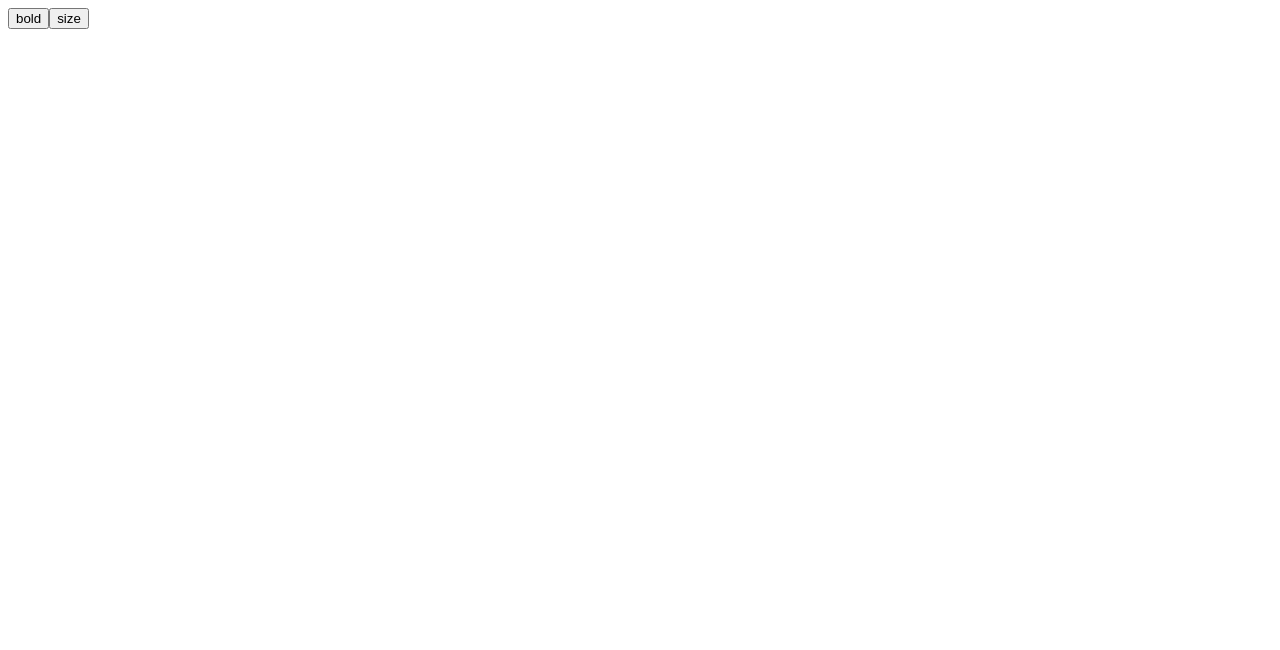
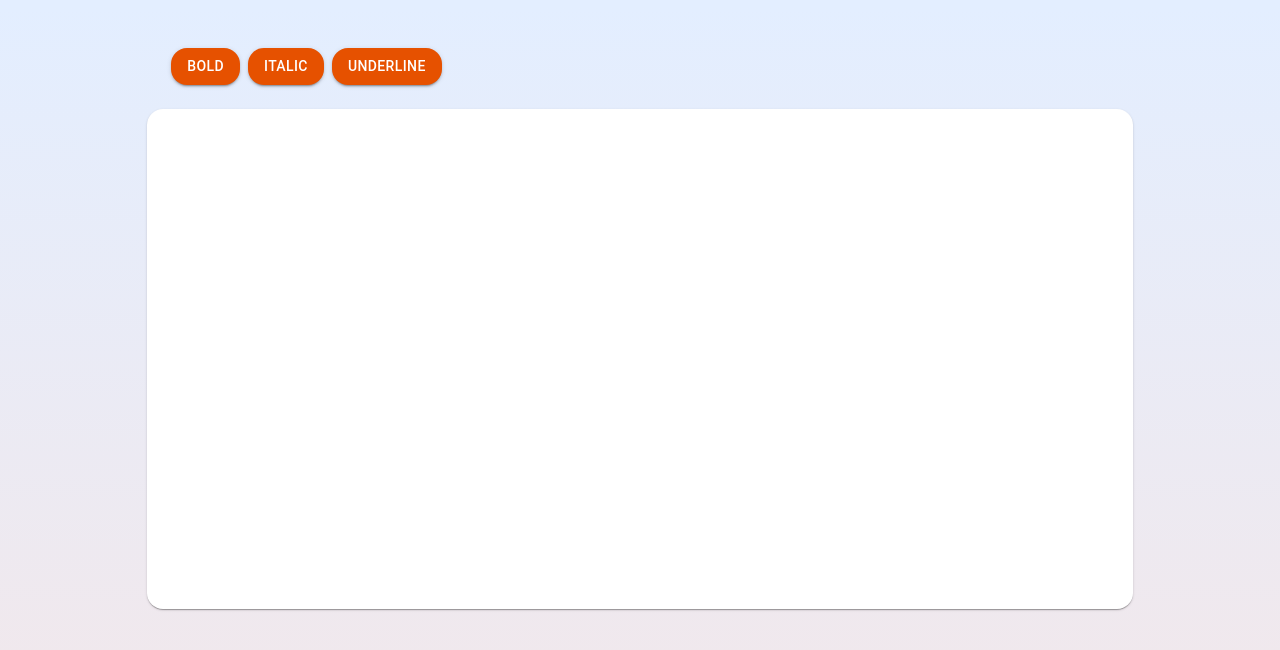
Before and after one commit to khrulenko/redentu_text_editor, a React (Create React App) app: page / in a window 1280 px wide. Shown: the top 650 px of the page. Built offline with nearby package versions, Linux system fonts and the light colour scheme.

Commit message:
added styles

```diff
--- a/package.json
+++ b/package.json
@@ -4,12 +4,18 @@
   "version": "0.1.0",
   "private": true,
   "dependencies": {
+    "@emotion/react": "^11.10.5",
+    "@emotion/styled": "^11.10.5",
+    "@mui/icons-material": "^5.11.0",
+    "@mui/material": "^5.11.6",
+    "@mui/styled-engine-sc": "^5.11.0",
     "@testing-library/jest-dom": "^5.16.5",
     "@testing-library/react": "^13.4.0",
     "@testing-library/user-event": "^13.5.0",
     "react": "^18.2.0",
     "react-dom": "^18.2.0",
     "react-scripts": "5.0.1",
+    "styled-components": "^5.3.6",
     "web-vitals": "^2.1.4"
   },
   "scripts": {
--- a/src/App.js
+++ /dev/null
@@ -1,8 +0,0 @@
-import { useEffect, useState } from 'react';
-import TextEditor from './components/TextEditor';
-
-function App() {
-  return <TextEditor />;
-}
-
-export default App;
--- /dev/null
+++ b/src/App.jsx
@@ -0,0 +1,12 @@
+import TextEditor from './components/TextEditor';
+import MainLayout from './components/MainLayout';
+
+function App() {
+  return (
+    <MainLayout>
+      <TextEditor />
+    </MainLayout>
+  );
+}
+
+export default App;
--- /dev/null
+++ b/src/components/MainLayout/index.jsx
@@ -0,0 +1,13 @@
+import { Stack } from '@mui/material';
+
+const MainLayout = ({ children }) => {
+  return (
+    <Stack spacing={6} p={3} alignItems="center">
+      <Stack width="100%" maxWidth="80%">
+        {children}
+      </Stack>
+    </Stack>
+  );
+};
+
+export default MainLayout;
--- a/src/components/TextEditor/index.jsx
+++ b/src/components/TextEditor/index.jsx
@@ -1,4 +1,5 @@
 import { useEffect, useState } from 'react';
+import { Button, Paper, Stack } from '@mui/material';
 import {
   divideString,
   removeDuplicatedStyles,
@@ -155,20 +156,26 @@ const TextEditor = () => {
   };
 
   const processFontWeight = processTextStyle('fontWeight');
-  const processFontSize = processTextStyle('fontSize');
+  const processFontStyle = processTextStyle('fontStyle');
+  const processTextDecoration = processTextStyle('textDecoration');
 
   return (
-    <>
-      <button onClick={() => processFontWeight('bold')}>bold</button>
-      <button onClick={() => processFontSize('24px')}>size</button>
+    <Stack>
+      <Stack spacing={1} p={3} direction="row">
+        <Button onClick={() => processFontWeight('bold')}>bold</Button>
+        <Button onClick={() => processFontStyle('italic')}>italic</Button>
+        <Button onClick={() => processTextDecoration('underline')}>
+          underline
+        </Button>
+      </Stack>
 
-      <div
+      <Paper
         id="editor"
         contentEditable
         onMouseUp={handleMouseUp}
         onInput={handleInput}
       />
-    </>
+    </Stack>
   );
 };
 
--- a/src/index.js
+++ /dev/null
@@ -1,7 +0,0 @@
-import { createRoot } from 'react-dom/client';
-import App from './App';
-
-const container = document.getElementById('root');
-const root = createRoot(container);
-
-root.render(<App />);
--- /dev/null
+++ b/src/index.jsx
@@ -0,0 +1,15 @@
+import { createRoot } from 'react-dom/client';
+import { ThemeProvider } from '@mui/material/styles';
+import App from './App';
+import theme from './styles/theme';
+import { CssBaseline } from '@mui/material';
+
+const container = document.getElementById('root');
+const root = createRoot(container);
+
+root.render(
+  <ThemeProvider theme={theme}>
+    <CssBaseline />
+    <App />
+  </ThemeProvider>
+);
--- /dev/null
+++ b/src/styles/MuiComponents/MuiButton.js
@@ -0,0 +1,14 @@
+const MuiButton = {
+  defaultProps: {
+    variant: 'contained',
+  },
+  styleOverrides: {
+    root: ({ theme: { spacing } }) => ({
+      minWidth: spacing(3),
+
+      borderRadius: spacing(2),
+    }),
+  },
+};
+
+export default MuiButton;
--- /dev/null
+++ b/src/styles/MuiComponents/MuiCssBaseline.js
@@ -0,0 +1,16 @@
+const MuiCssBaseline = {
+  styleOverrides: {
+    body: {
+      minHeight: '100vh',
+      height: '100%',
+    },
+    '#root': {
+      minHeight: '100vh',
+      height: '100%',
+      background:
+        'linear-gradient(to top, #f3e7e9 0%, #e3eeff 99%, #e3eeff 100%)',
+    },
+  },
+};
+
+export default MuiCssBaseline;
--- /dev/null
+++ b/src/styles/MuiComponents/MuiPaper.js
@@ -0,0 +1,15 @@
+const MuiPaper = {
+  styleOverrides: {
+    root: ({ theme: { spacing } }) => ({
+      height: '500px',
+      minWidth: spacing(3),
+
+      padding: spacing(2),
+
+      borderRadius: spacing(2),
+      outline: 'none',
+    }),
+  },
+};
+
+export default MuiPaper;
--- /dev/null
+++ b/src/styles/theme.js
@@ -0,0 +1,29 @@
+import { createTheme } from '@mui/material';
+import { orange } from '@mui/material/colors';
+import MuiButton from './MuiComponents/MuiButton';
+import MuiPaper from './MuiComponents/MuiPaper';
+import MuiCssBaseline from './MuiComponents/MuiCssBaseline';
+
+// theme object structure:
+// https://mui.com/material-ui/customization/default-theme/
+
+const palette = {
+  primary: {
+    light: orange[100],
+    main: orange[900],
+    dark: orange[700],
+    contrastText: '#fff',
+  },
+  secondary: orange,
+};
+
+const theme = createTheme({
+  palette,
+  components: {
+    MuiCssBaseline,
+    MuiButton,
+    MuiPaper,
+  },
+});
+
+export default theme;
```
Also changed, not shown: 2 other files (tests, documents, lock files or other folders).
